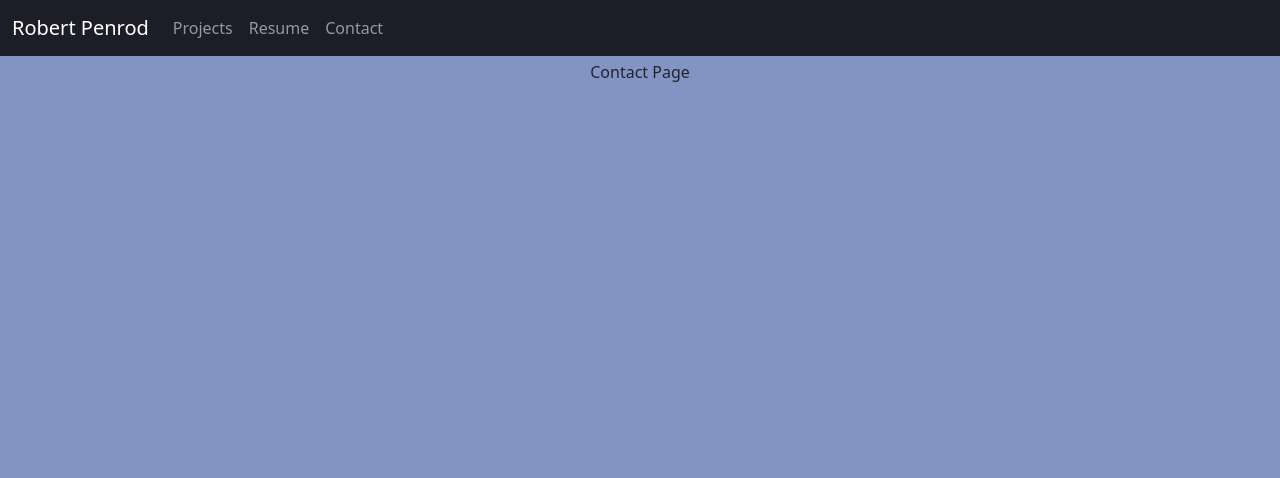
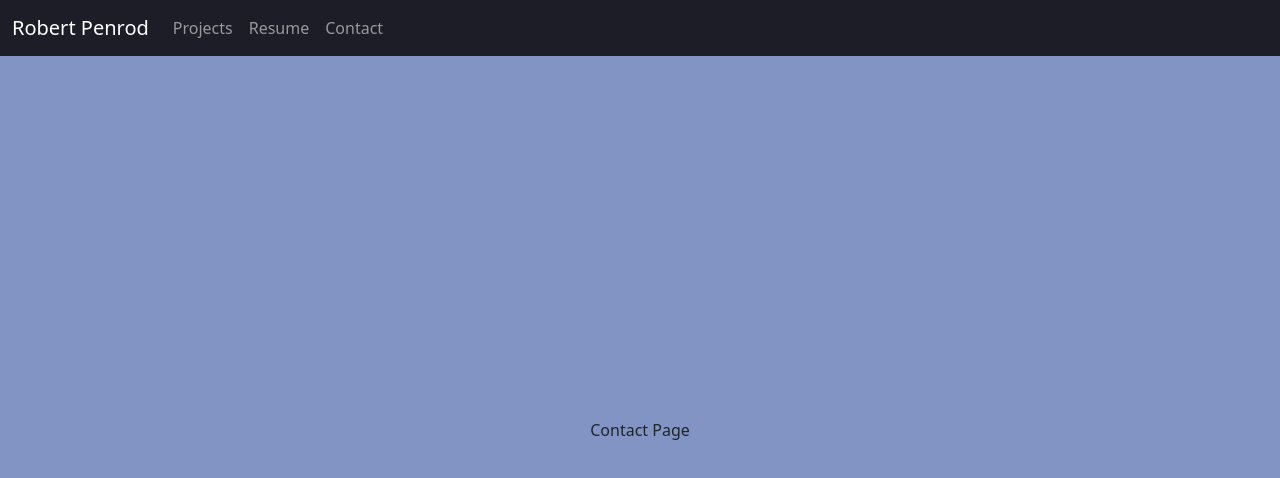
Before and after one commit to Robert-Penrod/portfolio-website, a React (Create React App) app: page /contact in a window 1280 px wide. Shown: the top 478 px of the page. Built offline with nearby package versions, Linux system fonts and the light colour scheme.

Commit message:
Added framer motion page transitions

```diff
--- a/package.json
+++ b/package.json
@@ -7,6 +7,7 @@
     "@testing-library/react": "^13.4.0",
     "@testing-library/user-event": "^13.5.0",
     "bootstrap": "^5.2.3",
+    "framer-motion": "^10.12.11",
     "react": "^18.2.0",
     "react-dom": "^18.2.0",
     "react-scripts": "5.0.1",
--- a/src/App.js
+++ b/src/App.js
@@ -4,10 +4,7 @@ import { BrowserRouter, Route, Routes } from "react-router-dom";
 import "./App.css";
 
 import Header from "./components/Header";
-import HomePage from "./pages/HomePage";
-import ProjectsPage from "./pages/ProjectsPage";
-import ContactPage from "./pages/ContactPage";
-import ProjecteDetailsPage from "./pages/ProjectDetailsPage";
+import AnimatedRoutes from "./components/AnimatedRoutes";
 
 class App extends React.Component {
     render() {
@@ -16,18 +13,7 @@ class App extends React.Component {
                 <Header />
                 <BrowserRouter>
                     <div className='content'>
-                        <Routes>
-                            <Route path='/' element={<HomePage />} />
-                            <Route
-                                path='/projects'
-                                element={<ProjectsPage />}
-                            />
-                            <Route
-                                path='/projectDetails/:projectName'
-                                element={<ProjecteDetailsPage />}
-                            />
-                            <Route path='/contact' element={<ContactPage />} />
-                        </Routes>
+                        <AnimatedRoutes />
                     </div>
                 </BrowserRouter>
             </div>
--- a/src/components/AnimatedRoutes.js
+++ b/src/components/AnimatedRoutes.js
@@ -0,0 +1,31 @@
+import { Routes, Route, useLocation } from "react-router-dom";
+import { AnimatePresence } from "framer-motion";
+
+import HomePage from "../pages/HomePage";
+import ProjectsPage from "../pages/ProjectsPage";
+import ContactPage from "../pages/ContactPage";
+import ProjecteDetailsPage from "../pages/ProjectDetailsPage";
+
+const AnimatedRoutes = () => {
+    const location = useLocation();
+
+    return (
+        <AnimatePresence>
+            <Routes
+                location={location}
+                key={location.pathname}
+                className='routes'
+            >
+                <Route path='/' element={<HomePage />} />
+                <Route path='/projects' element={<ProjectsPage />} />
+                <Route
+                    path='/projectDetails/:projectName'
+                    element={<ProjecteDetailsPage />}
+                />
+                <Route path='/contact' element={<ContactPage />} />
+            </Routes>
+        </AnimatePresence>
+    );
+};
+
+export default AnimatedRoutes;
--- a/src/pages/ContactPage.js
+++ b/src/pages/ContactPage.js
@@ -1,8 +1,15 @@
+import { motion } from "framer-motion";
+
 const ContactPage = () => {
     return (
-        <div>
+        <motion.div
+            className='my-auto'
+            initial={{ opacity: 0, transform: "scale(0.9)" }}
+            animate={{ opacity: 1, transform: "scale(1)" }}
+            exit={{ opacity: 0, transform: "scale(0.9)" }}
+        >
             <div>Contact Page</div>
-        </div>
+        </motion.div>
     );
 };
 
--- a/src/pages/HomePage.js
+++ b/src/pages/HomePage.js
@@ -1,9 +1,16 @@
 import { Container, Row, Col } from "reactstrap";
+import { motion } from "framer-motion";
+
 import { Colors } from "../data/Colors";
 
 const HomePage = () => {
     return (
-        <div className='my-auto'>
+        <motion.div
+            className='my-auto'
+            initial={{ opacity: 0, transform: "scale(0.9)" }}
+            animate={{ opacity: 1, transform: "scale(1)" }}
+            exit={{ opacity: 0, transform: "scale(0.9)" }}
+        >
             <Container style={{ textAlign: "center" }}>
                 <Col>
                     <img
@@ -28,7 +35,7 @@ const HomePage = () => {
                     <hr />
                 </Col>
             </Container>
-        </div>
+        </motion.div>
     );
 };
 
--- a/src/pages/ProjectDetailsPage.js
+++ b/src/pages/ProjectDetailsPage.js
@@ -1,8 +1,15 @@
+import { motion } from "framer-motion";
+
 const ProjecteDetailsPage = () => {
     return (
-        <div>
+        <motion.div
+            className='my-auto'
+            initial={{ opacity: 0, transform: "scale(0.9)" }}
+            animate={{ opacity: 1, transform: "scale(1)" }}
+            exit={{ opacity: 0, transform: "scale(0.9)" }}
+        >
             <div>Project Details</div>
-        </div>
+        </motion.div>
     );
 };
 
--- a/src/pages/ProjectsPage.js
+++ b/src/pages/ProjectsPage.js
@@ -1,10 +1,21 @@
 import { Container, Row, Col } from "reactstrap";
+import { motion } from "framer-motion";
+
 import ProjectDataList from "../data/projectData.json";
 import ProjectCard from "../components/ProjectCard";
 
 const ProjectsPage = () => {
     return (
-        <>
+        <motion.div
+            className='my-auto'
+            initial={{
+                opacity: 0,
+                transformOrigin: "50% 0px",
+                transform: "scale(0.9)",
+            }}
+            animate={{ opacity: 1, transform: "scale(1)" }}
+            exit={{ opacity: 0, transform: "scale(0.9)" }}
+        >
             <Container>
                 {ProjectDataList.sort((a, b) => {
                     let order = 0;
@@ -26,7 +37,7 @@ const ProjectsPage = () => {
 
                 <br />
             </Container>
-        </>
+        </motion.div>
     );
 };
 
```
Also changed, not shown: 1 other file (tests, documents, lock files or other folders).
